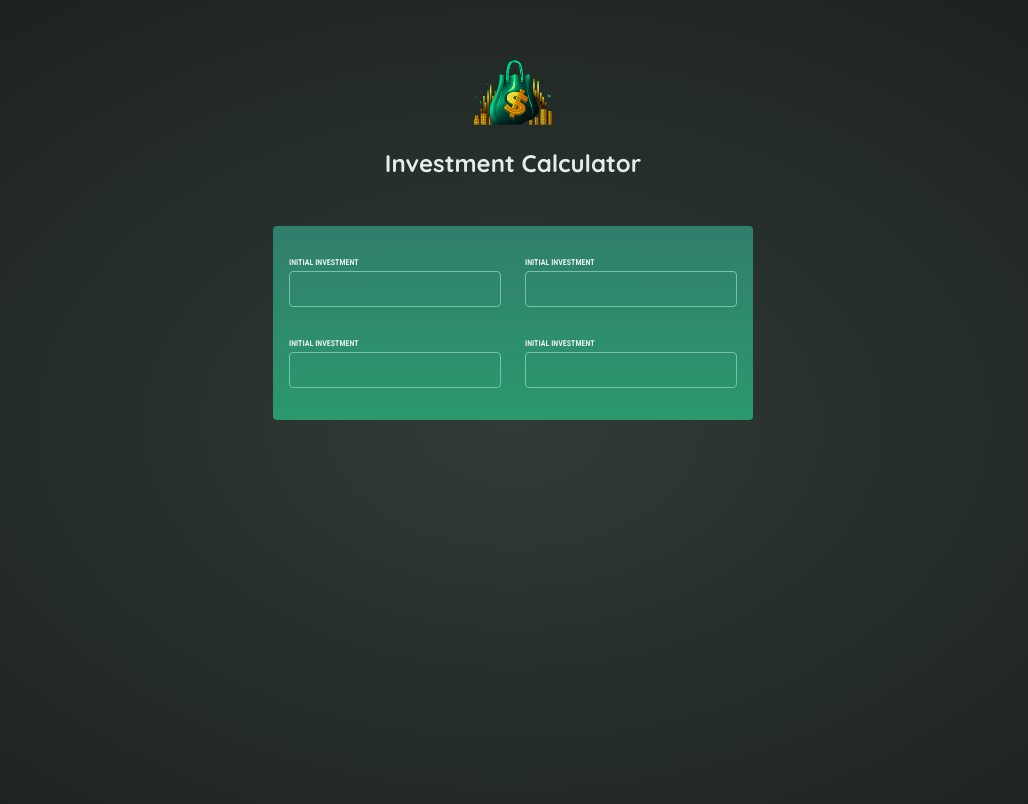
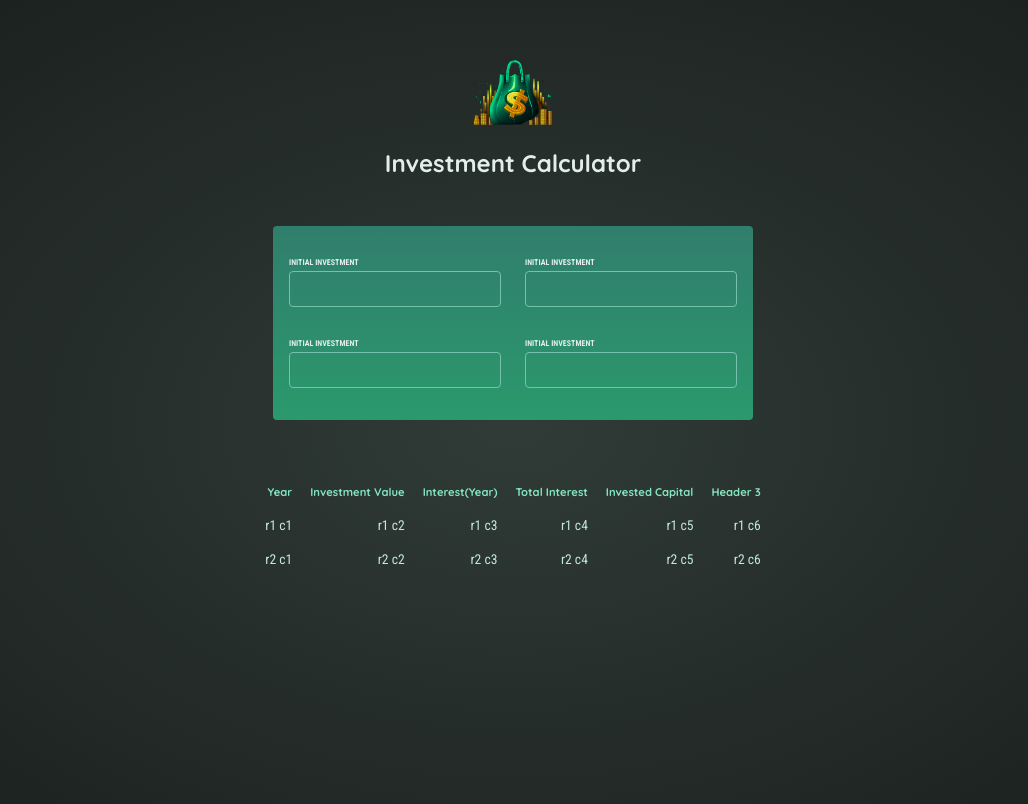
Before and after one commit to AaradhyaGitHub/React-Investment-Calculator, a React (Vite) app: page / in a window 1280 px wide. Shown: the top 804 px of the page, without its empty margins (127-1155 px from the left). Built offline with nearby package versions, Linux system fonts and the light colour scheme.

Commit message:
Static table display implemented

```diff
--- a/src/App.jsx
+++ b/src/App.jsx
@@ -31,9 +31,45 @@ function App() {
         </div>
       </section>
 
+      <table id="result">
+        <thead>
+          <tr>
+            <th>Year</th>
+            <th>Investment Value</th>
+            <th>Interest(Year)</th>
+            <th>Total Interest</th>
+            <th>Invested Capital</th>
+            <th>Header 3</th>
+          </tr>
+        </thead>
+        <tbody>
+          <tr>
+            <td>r1 c1</td>
+            <td>r1 c2</td>
+            <td>r1 c3</td>
+            <td>r1 c4</td>
+            <td>r1 c5</td>
+            <td>r1 c6</td>
+          </tr>
+          <tr>
+            <td>r2 c1</td>
+            <td>r2 c2</td>
+            <td>r2 c3</td>
+            <td>r2 c4</td>
+            <td>r2 c5</td>
+            <td>r2 c6</td>
+
+          </tr>
+        </tbody>
+      </table>
+
+
+
+
 
 
     </main>
+
 
   )
 }
```
